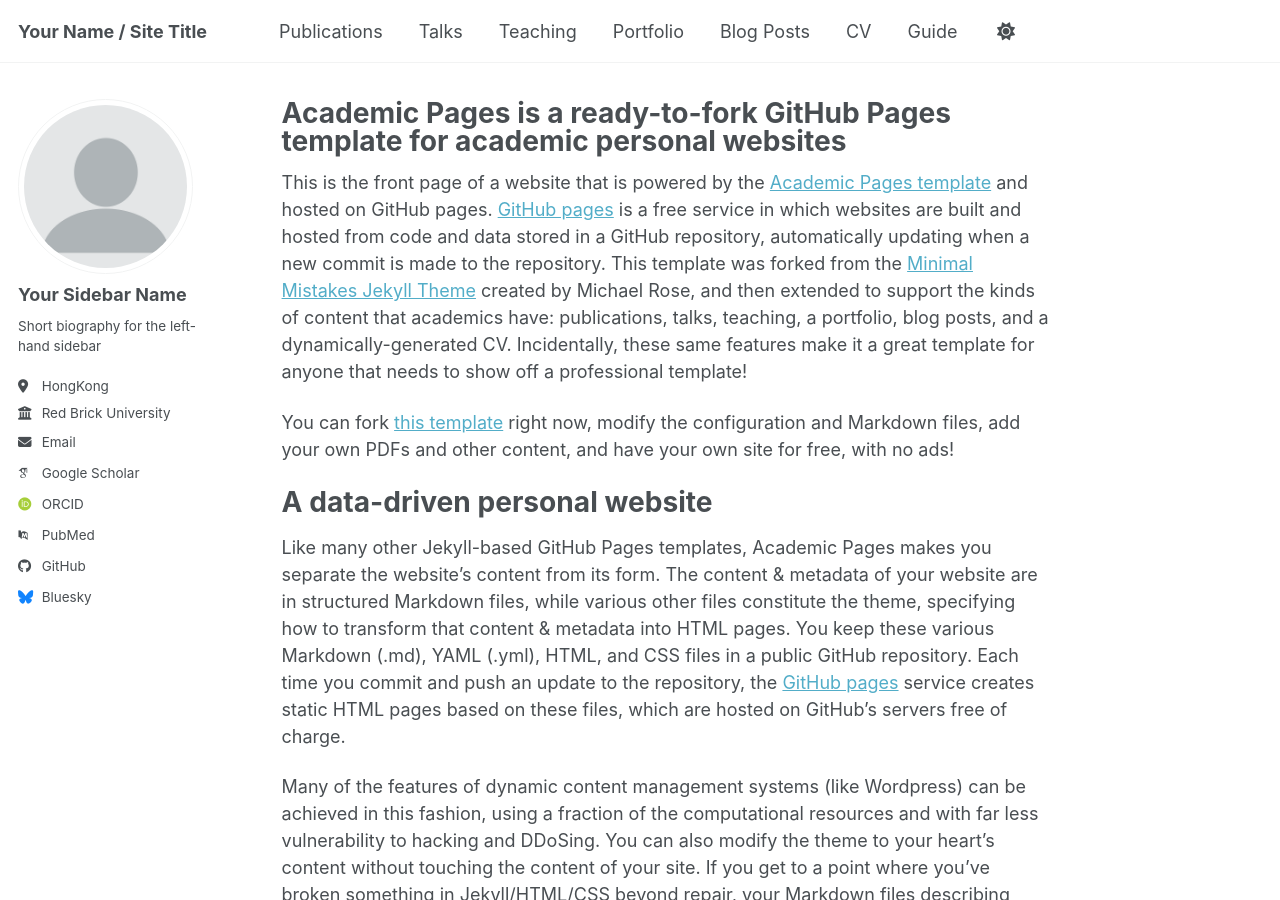
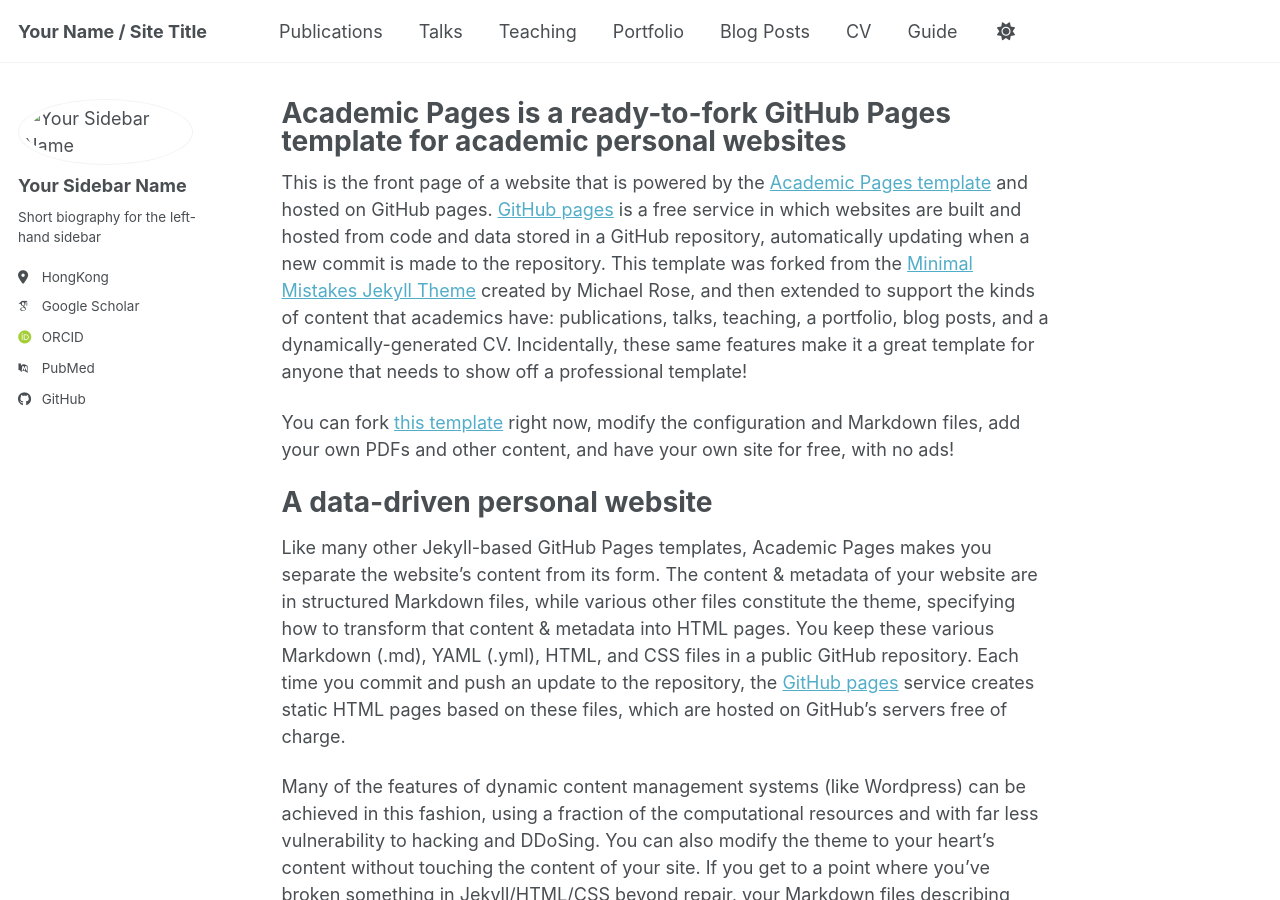
Before and after one commit to leolyu0504/Personal-CV-1-, a Jekyll site: the page built from _pages/about.md, in a window 1280 px wide and 900 px high. Built offline with Jekyll 4.4.1, drawn with Linux system fonts in a browser that asks for light colours; some web fonts are replaced; a script bundle is joined from its source files by our own code; library files that are not in the unit come from our copies; part of the change alters nothing that is shown.

Commit message:
modified:   _config.yml new file:   assets/images/avator.png

```diff
--- a/_config.yml
+++ b/_config.yml
@@ -23,14 +23,15 @@ repository               : "academicpages/academicpages.github.io"
 #               Additional customization can be done by editing /_includes/author-profile.html
 author:
   # Biographic information
-  avatar           : "profile.png"
+  avatar           : "assest/images/avator.png"
   name             : "Your Sidebar Name"
   pronouns         : # example: "she/her"
   bio              : "Short biography for the left-hand sidebar"
   location         : "HongKong"
-  employer         : "Red Brick University"
+  University       : "The University of HongKong"
   uri              : # URL
-  email            : "none@example.org"
+  Email            : "LVmingxuan0323@163.com"
+  Phone            : +86 13904327167/ +852 56010665
 
   # Academic websites
   academia         : # URL
@@ -56,31 +57,10 @@ author:
   stackoverflow    : # User number or user number and name (i.e., use "1" or "1/jeff-atwood")
 
   # Social media
-  artstation       : # Username
-  bluesky          : "bsky.app" # Replace this with you Bluesky username
-  facebook         : # Username
-  flickr           : # Username
-  foursquare       : # Username
-  goodreads        : # Username
-  google_plus      : # Username
-  keybase          : # Username
+
   instagram        : # Username
-  lastfm           : # Username
+  Rednote          : 116641671
   linkedin         : # Username
-  mastodon         : # URL
-  medium           : # URL
-  pinterest        : # Username
-  soundcloud       : # Username
-  steam            : # Username
-  telegram         : # URL
-  tumblr           : # Username
-  twitter          : # Username for X / Twitter
-  vine             : # Username
-  weibo            : # Username
-  wikipedia        : # Username
-  xing             : # Username
-  youtube          : # Username
-  zhihu            : # Username
 
 # Publication Category - The following the list of publication categories and their headings
 publication_category:
```
Also changed, not shown: assets/images/avator.png (added).
